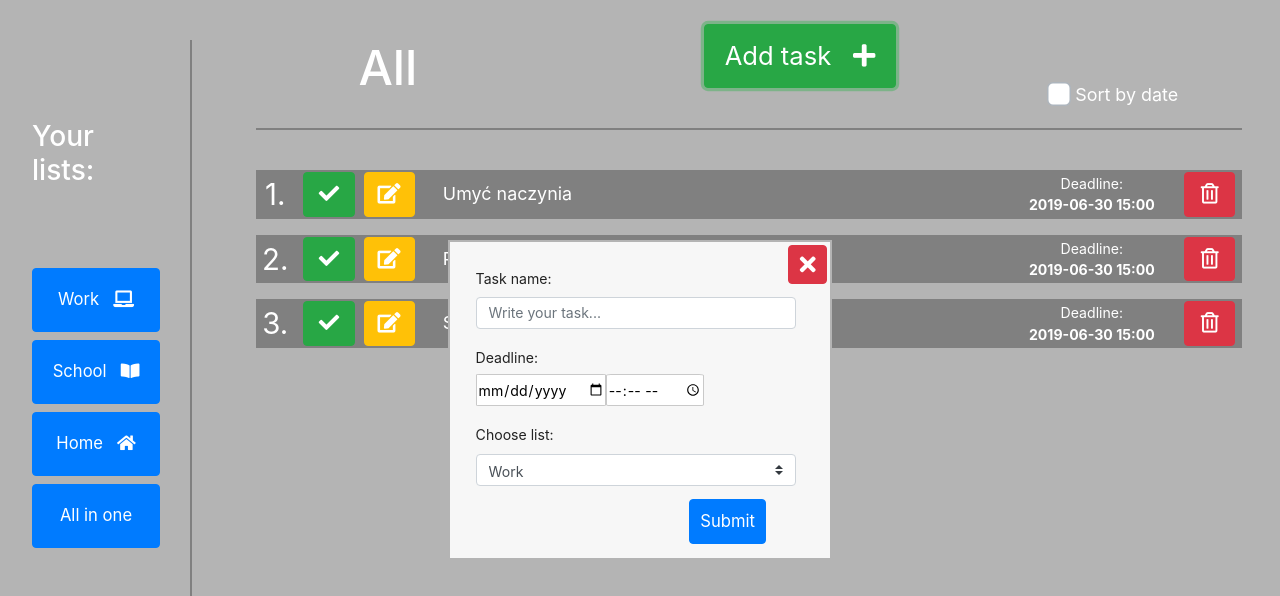
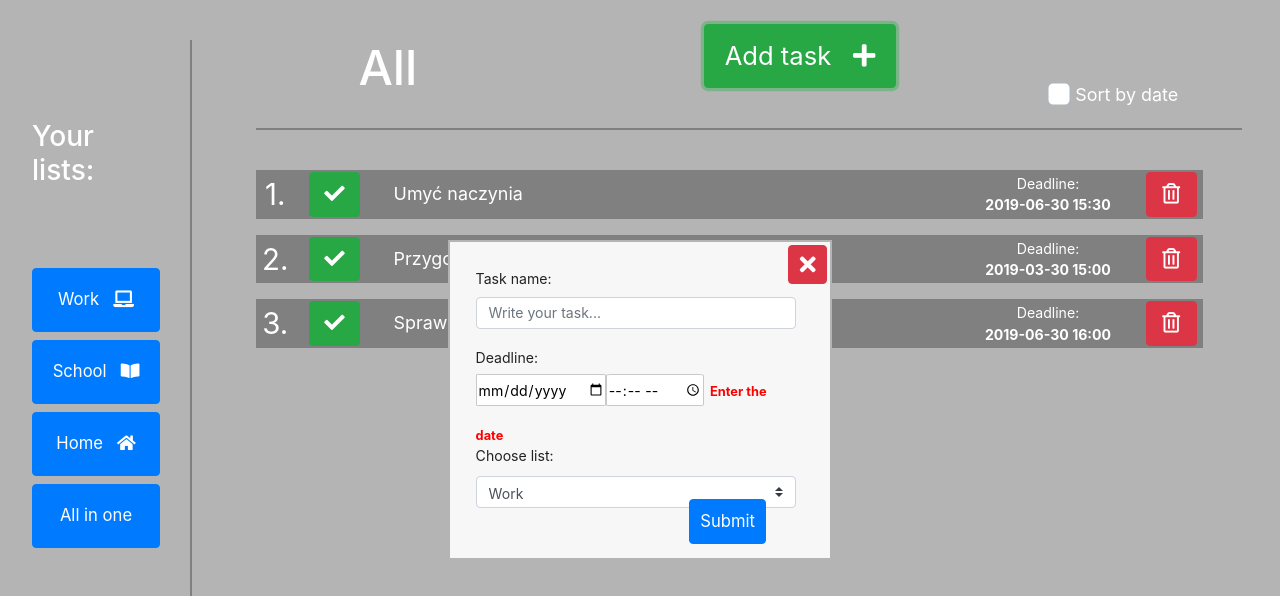
Before and after one commit to pazikbartek/ToDoApp, a React (Create React App) app: page / in a window 1280 px wide. Both pictures are taken after a click on the button "Add task". Shown: the top 596 px of the page. Built offline with nearby package versions, Linux system fonts and the light colour scheme.

Commit message:
sort by date

```diff
--- a/src/AddTask.js
+++ b/src/AddTask.js
@@ -8,7 +8,7 @@ const AddTask = (props) => {
                 Add task &nbsp; <i className="fas fa-plus"></i>
             </button>
             <div className="custom-control custom-checkbox">
-                <input type="checkbox" className="custom-control-input" id="customCheck1" />
+                <input type="checkbox" onClick={props.handleSort} className="custom-control-input" id="customCheck1" />
                 <label className="custom-control-label" htmlFor="customCheck1">Sort by date</label>
             </div>
         </div>
--- a/src/TaskList.js
+++ b/src/TaskList.js
@@ -11,7 +11,7 @@ class TaskList extends Component{
                 name:"Umyć naczynia",
                 category: "Home",
                 date: "2019-06-30",
-                time:"15:00",
+                time:"15:30",
                 removed: false,
                 done: false
             },
@@ -19,7 +19,7 @@ class TaskList extends Component{
                 Id:1,
                 name:"Przygotować raport",
                 category: "Work",
-                date: "2019-06-30",
+                date: "2019-03-30",
                 time:"15:00",
                 removed: false,
                 done: false
@@ -29,7 +29,7 @@ class TaskList extends Component{
                 name:"Sprawdzian z angielskiego",
                 category: "School",
                 date: "2019-06-30",
-                time:"15:00",
+                time:"16:00",
                 removed: false,
                 done: false
             },
@@ -39,7 +39,10 @@ class TaskList extends Component{
         editorOn: false,
         maxLength: false,
         dateGiven: false,
+        timeGiven: false,
+        sorted: false,
         taskNumber: 3,
+
         newTask:{
             Id:"",
             name:"",
@@ -66,14 +69,14 @@ class TaskList extends Component{
             newTask2.date = e.target.value;
             this.setState({
                 newTask:newTask2,
-                dateGiven:true,
+                dateGiven: e.target.value ? true : false,
             })
         }
         else{
             newTask2.time = e.target.value;
             this.setState({
                 newTask:newTask2,
-                timeGiven: true,
+                timeGiven: e.target.value ? true : false,
             })
         }
     }
@@ -92,13 +95,10 @@ class TaskList extends Component{
             const changedTasks = [...this.state.tasks]
             changedTasks.push(newTask2);
             this.setState({
+                sorted: false,
                 tasks: changedTasks,
                 taskNumber: this.state.taskNumber + 1,
                 editorOn: false
-            })
-        }else{
-            this.setState({
-                dateGiven: true,
             })
         }
     }
@@ -146,6 +146,31 @@ class TaskList extends Component{
         })
     }
 
+    handleSort = () =>{
+        if(!this.state.sorted){
+            const tasks = [...this.state.tasks]
+            tasks.sort(function(a,b){
+                return new Date(a.date + " " +a.time) - new Date(b.date + " " + b.time);
+              });
+            console.log(tasks)
+            this.setState({
+                tasks: tasks,
+                sorted:true,
+            })
+
+        }else{
+            const tasks = [...this.state.tasks]
+            tasks.sort(function(a,b){
+                return a.Id - b.Id
+              });
+            this.setState({
+                tasks: tasks,
+                sorted: false,
+            })
+        }
+
+    }
+
     render(){
         let taskByCat = [];
 
@@ -159,6 +184,7 @@ class TaskList extends Component{
                      style={ task.removed ? [{animation: "visibility 0.5s"}, true] : (task.done ? [{animation: "done 0.3s forwards"}, true, {textDecoration: "line-through"}] : [null])}
                      handleTaskRemove={this.handleTaskRemove}
                      handleTaskDone={this.handleTaskDone}
+                     handleTaskEdit={this.handleTaskEdit}
                      date={`${task.date} ${task.time}`}/>)
             })
         }
@@ -194,9 +220,10 @@ class TaskList extends Component{
                     valueCategory={this.state.newTask.category}
                     handleSubmit={this.handleSubmit}
                     maxLength={this.state.maxLength}
-                    dateGiven={this.state.dateGiven}/> : null}
+                    dateGiven={this.state.dateGiven}
+                    timeGiven={this.state.timeGiven}/> : null}
 
-                <AddTask curCat={this.props.curCat} icon={this.props.icon} onclick={this.handleAddTask}/>
+                <AddTask curCat={this.props.curCat} handleSort={this.handleSort} icon={this.props.icon} onclick={this.handleAddTask}/>
                 <div className="tasklist">
                     {taskByCat}
                 </div>
--- a/src/edit.js
+++ b/src/edit.js
@@ -13,7 +13,7 @@ class Edit extends Component{
                     Deadline: <br />
                     <input type="date" onChange={this.props.handleDate} value={this.props.valueDate} />
                     <input type="time" onChange={this.props.handleDate} value={this.props.valueTime}/>
-                    {this.props.dateGiven ? <span className="datewarning"><b> Enter the date!</b></span> : null} <br/>
+                    {this.props.dateGiven&&this.props.timeGiven ? null:<span className="datewarning"><b> Enter the date</b></span>} <br/>
 
                     <label className="mr-sm-2" htmlFor="inlineFormCustomSelect">Choose list:</label>
                     <select className="custom-select mr-sm-2" onChange={this.props.handleCategory} value={this.props.valueCategory} id="inlineFormCustomSelect">
--- a/src/style.css
+++ b/src/style.css
@@ -21,6 +21,9 @@ nav{
   width:10vw;
   height: 5vw;
   font-size: 1.3vw;
+}
+.btn.btn-primary:hover{
+  transform: scale(1.02);
 }
 nav h3{
   margin-bottom: 10vh;
@@ -54,6 +57,9 @@ label.custom-control-label::before{
   font-size: 2vw;
   margin: 0 14vw 0 9vw;
 }
+.btn.btn-success:hover{
+  transform: scale(1.02)
+}
 .tasklist{
   margin: 5vh auto 0 auto;
   text-align: center;
@@ -65,6 +71,10 @@ label.custom-control-label::before{
   height:3.8vw;
   margin: 0 0 2vh 0;
   background-color: gray;
+  width:74vw;
+}
+.task:hover{
+  background-color:rgb(116, 116, 116);
 }
 .btn.btn-success.b{
   width:4vw;
@@ -90,15 +100,6 @@ label.custom-control-label::before{
 .task p.deadline{
   font-size:1.1vw;
   width:13vw;
-}
-.btn.btn-warning{
-  color:white;
-  width:4vw;
-  height:3.5vw;
-  font-size: 1.6vw;
-  display:flex;
-  align-items: center;
-  justify-content:center;
 }
 .btn.btn-warning:hover{
   color:white;
@@ -187,7 +188,7 @@ input[type="time"]{
   color:red;
   margin: 0 0 0 0.2vw;
   font-size: 1vw;
-  animation: show 2s forwards;
+  /* animation: show 2s forwards; */
 }
 
 @keyframes visibility{
--- a/src/task.js
+++ b/src/task.js
@@ -7,9 +7,6 @@ class Task extends Component{
                 <p>{this.props.index + 1}.</p>
                 <button type="button" onClick={this.props.handleTaskDone} disabled={this.props.style[1]} id={this.props.id}  className="btn btn-success b">
                     <i className="fas fa-check" id={this.props.id}></i>
-                </button>
-                <button type="button" id={this.props.id} disabled={this.props.style[1]} className="btn btn-warning">
-                    <i className="fas fa-edit"  id={this.props.id}></i>
                 </button>
                 <p className="taskname" style={this.props.style[2]}>{this.props.name}</p>
                 <p className="deadline">Deadline: <br /> <b> {this.props.date} </b></p>
```
